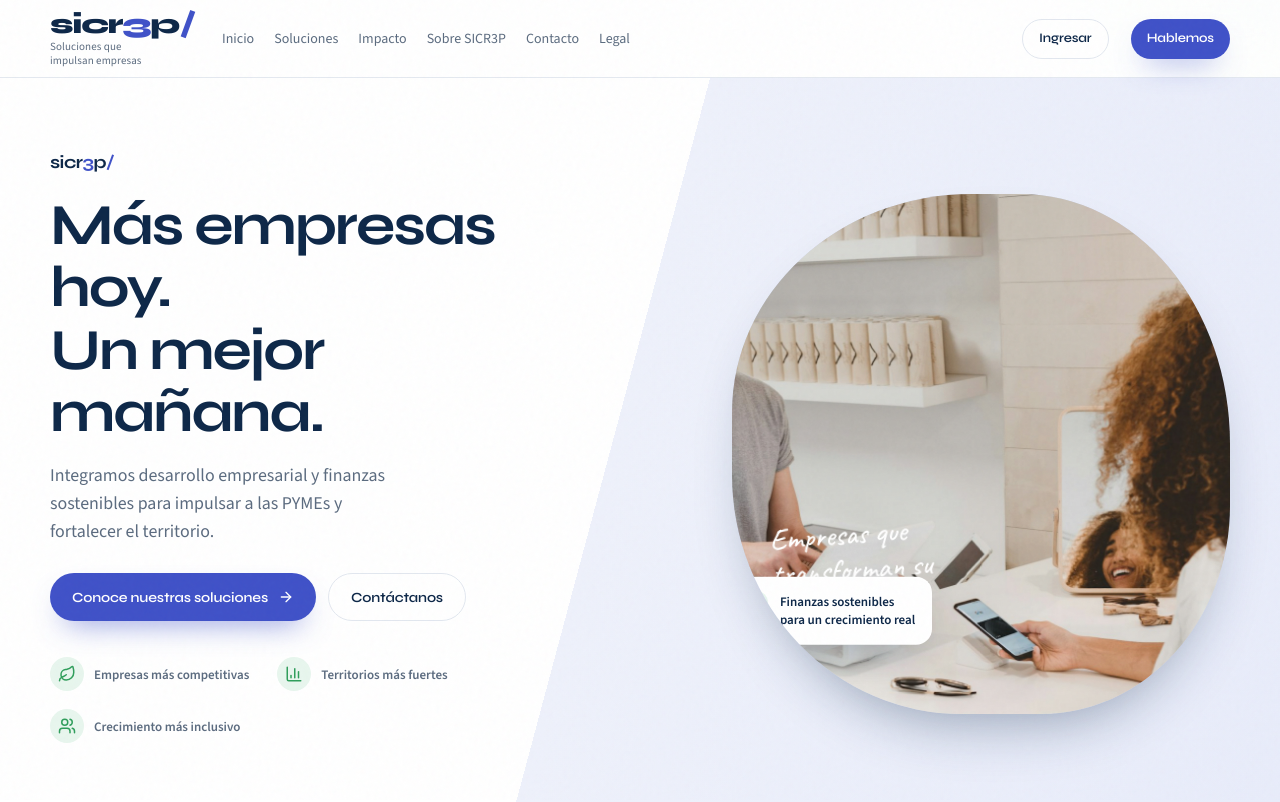
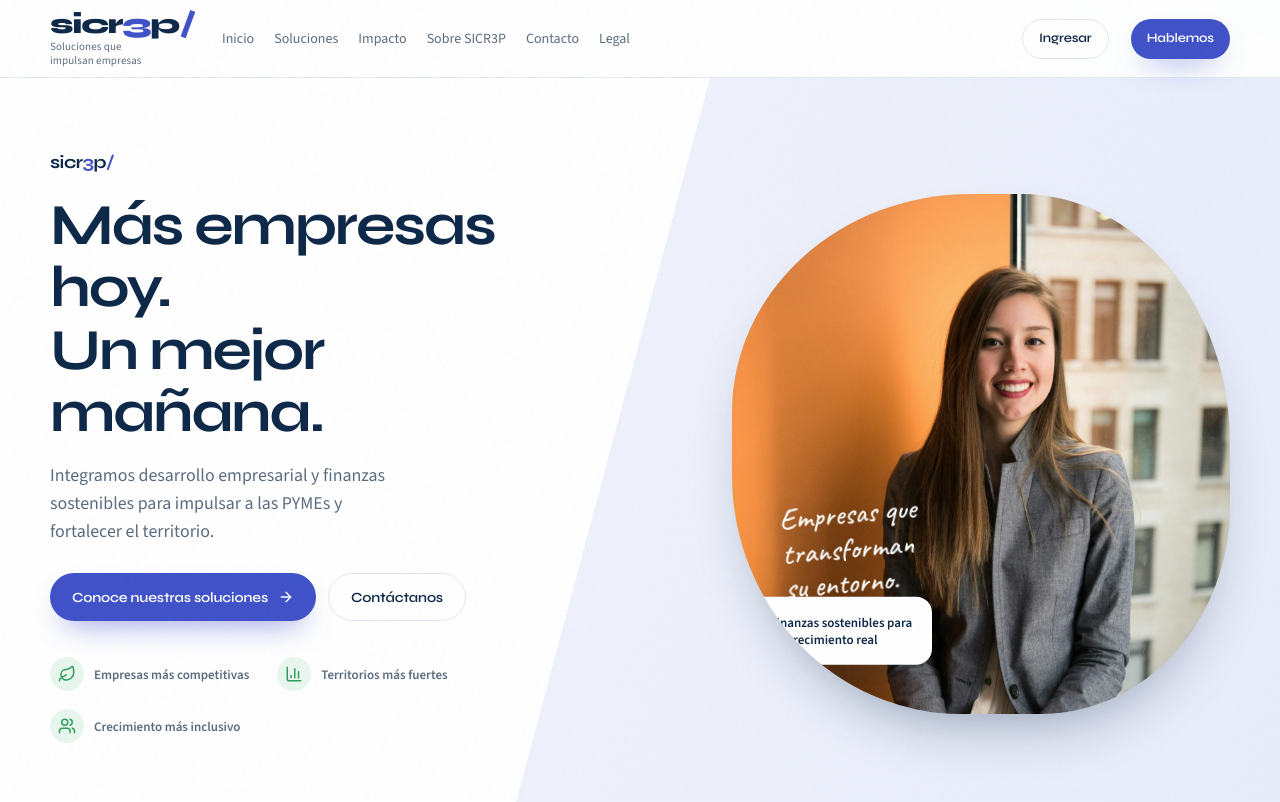
Before and after one commit to Houmeecl/asg, a Next.js app: page / in a window 1280 px wide. Shown: the top 802 px of the page. Built offline with nearby package versions, Linux system fonts and the light colour scheme; no server answers; the database is empty.

Commit message:
Ajustar overlay del hero y foto emprendedora
Separa la nota manuscrita del float de finanzas y usa una
imagen de persona más cercana al mock Framer.

Co-authored-by: Houmeecl <Houmeecl@users.noreply.github.com>

```diff
--- a/app/sicr-landing.css
+++ b/app/sicr-landing.css
@@ -283,31 +283,34 @@
 
 .sicr-lp .hero-script {
   position: absolute;
-  left: 8%;
-  bottom: 18%;
+  left: 10%;
+  top: 58%;
   margin: 0;
   font-family: var(--fs);
   font-size: clamp(22px, 2.4vw, 30px);
   color: #fff;
-  text-shadow: 0 8px 24px rgba(0, 0, 0, 0.35);
-  max-width: 12ch;
+  text-shadow: 0 8px 24px rgba(0, 0, 0, 0.45);
+  max-width: 11ch;
   line-height: 1.15;
-  transform: rotate(-4deg);
+  transform: rotate(-5deg);
+  z-index: 2;
+  pointer-events: none;
 }
 
 .sicr-lp .hero-float {
   position: absolute;
-  left: -4%;
-  bottom: 12%;
+  left: -6%;
+  bottom: 8%;
   display: flex;
   align-items: center;
   gap: 12px;
-  max-width: 220px;
+  max-width: 230px;
   padding: 14px 16px;
   background: #fff;
   border-radius: 16px;
   box-shadow: 0 18px 40px -18px rgba(13, 39, 72, 0.4);
   animation: sicr-float 5s ease-in-out infinite alternate;
+  z-index: 3;
 }
 .sicr-lp .hero-float p {
   margin: 0;
```
Also changed, not shown: public/brand/hero-emprendedora.jpg.
